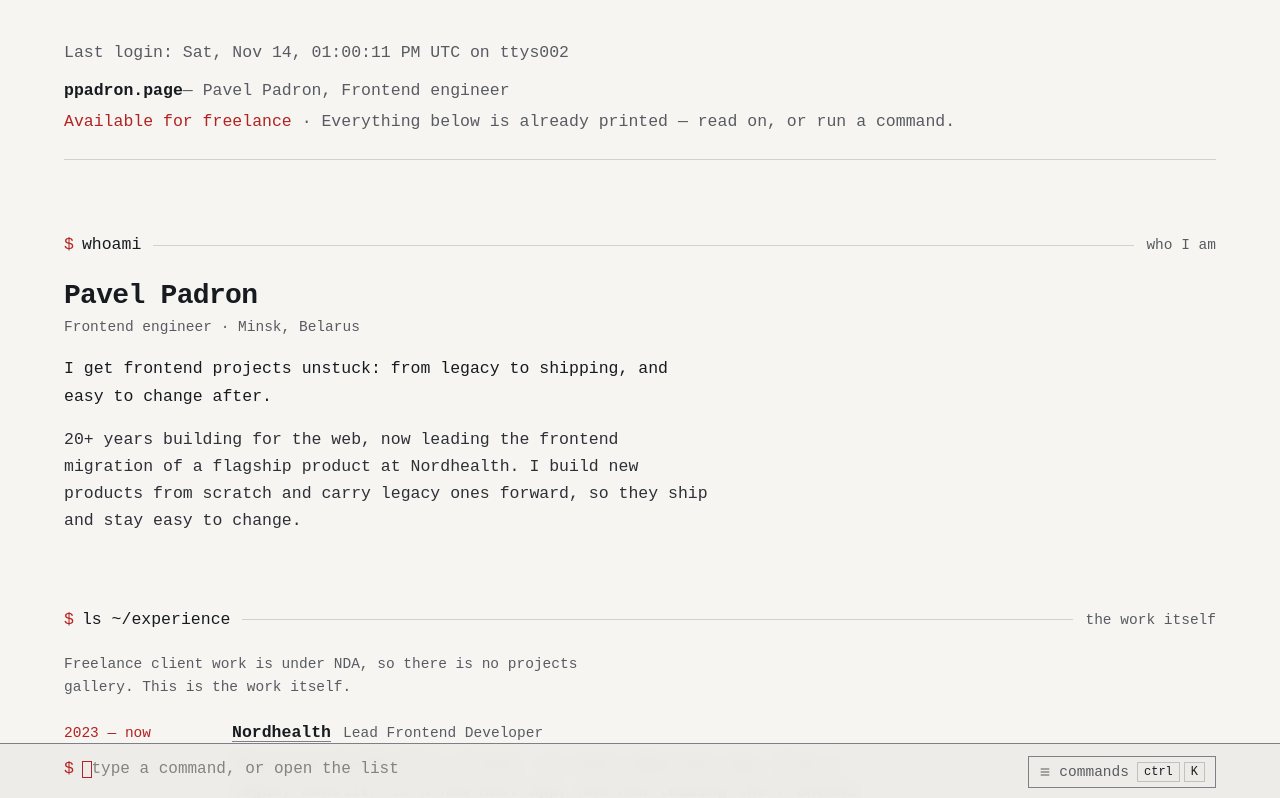
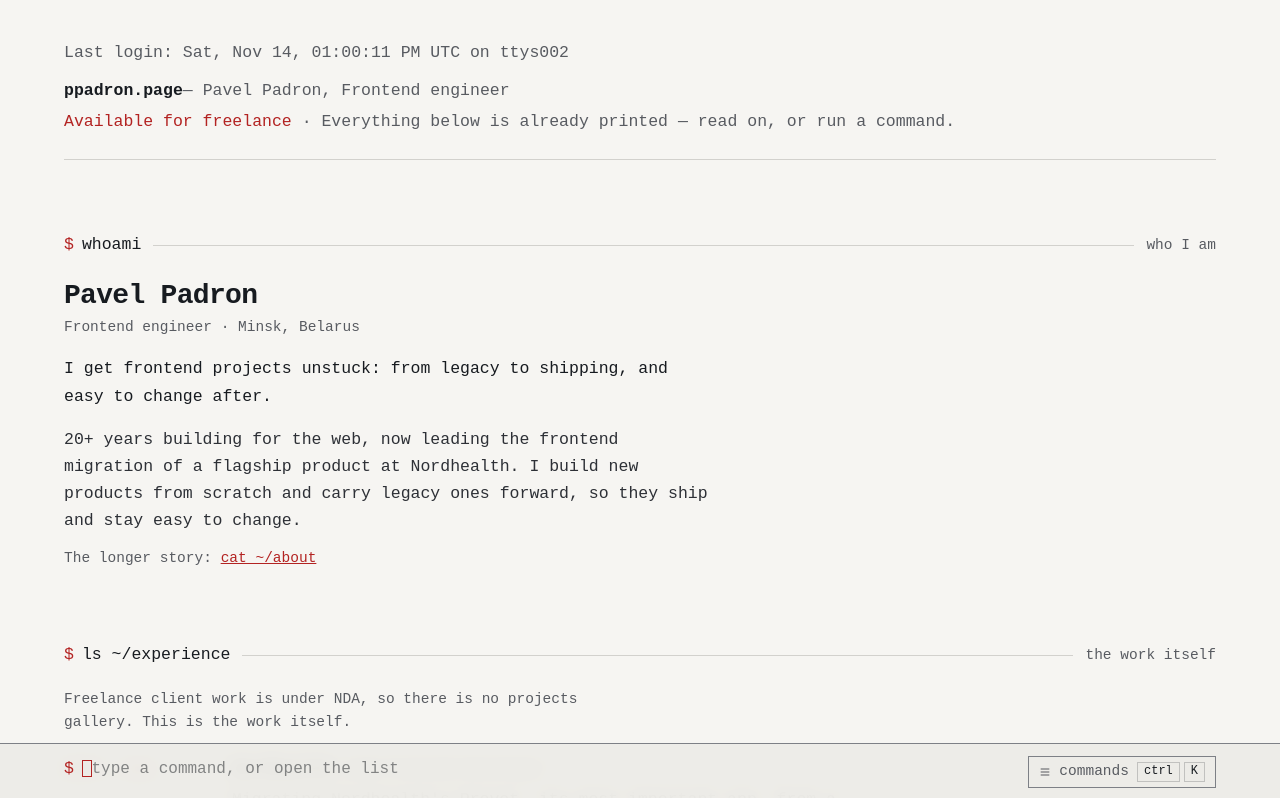
Before and after one commit to dr46ul/ppadron.page, a Nuxt app: page / in a window 1280 px wide. Shown: the top 798 px of the page. Built offline with nearby package versions, Linux system fonts and the light colour scheme.

Commit message:
feat: the whoami output points to the longer story, and runs it on click (#179)

```diff
--- a/app/components/session/Terminal.vue
+++ b/app/components/session/Terminal.vue
@@ -38,10 +38,11 @@ const {
   enquiry,
 } = useSession(roles.map(role => role.slug))
 
-// Fails loudly if `help` or `whoami` leaves the command list, rather than
+// Fails loudly if `help`, `whoami` or the background leaves the command list, rather than
 // printing a name that no longer runs.
 const helpCommand = commands.find(command => command.output === 'help')!.cmd
 const whoamiCommand = commands.find(command => command.output === 'whoami')!.cmd
+const backgroundCommand = commands.find(command => command.output === 'background')!.cmd
 
 /** The terminal the banner says the Visitor logged in on: an identifier, so no Locale touches it. */
 const tty = 'ttys002'
@@ -199,6 +200,8 @@ function focusPrompt(event: MouseEvent) {
             <SessionOutputWhoami
               v-if="entry.output === 'whoami'"
               :profile
+              :background-command
+              @background="exec(backgroundCommand)"
             />
             <SessionOutputExperience
               v-else-if="entry.output === 'experience'"
--- a/app/components/session/output/Whoami.vue
+++ b/app/components/session/output/Whoami.vue
@@ -1,7 +1,14 @@
 <script lang="ts" setup>
 import type { Profile } from '~/data/profile'
 
-defineProps<{ profile: Profile }>()
+defineProps<{
+  profile: Profile
+  /** The Command that prints the longer story; a name, so it is never translated. */
+  backgroundCommand: string
+}>()
+
+/** The session decides what the background means; this only reports the ask. */
+const emit = defineEmits<{ background: [] }>()
 </script>
 
 <template>
@@ -26,5 +33,18 @@ defineProps<{ profile: Profile }>()
     >
       {{ profile.aside }}
     </p>
+    <p class="text-subtle mt-3 max-w-prose text-meta">
+      <i18n-t keypath="whoami.more" scope="global">
+        <template #background>
+          <button
+            type="button"
+            class="link link-accent"
+            @click.stop="emit('background')"
+          >
+            {{ backgroundCommand }}
+          </button>
+        </template>
+      </i18n-t>
+    </p>
   </div>
 </template>
--- a/i18n/locales/en.json
+++ b/i18n/locales/en.json
@@ -119,5 +119,8 @@
   },
   "unknown": {
     "notFound": "{cmd}: command not found — try {help}"
+  },
+  "whoami": {
+    "more": "The longer story: {background}"
   }
 }
```
Also changed, not shown: 2 other files (tests, documents, lock files or other folders).
